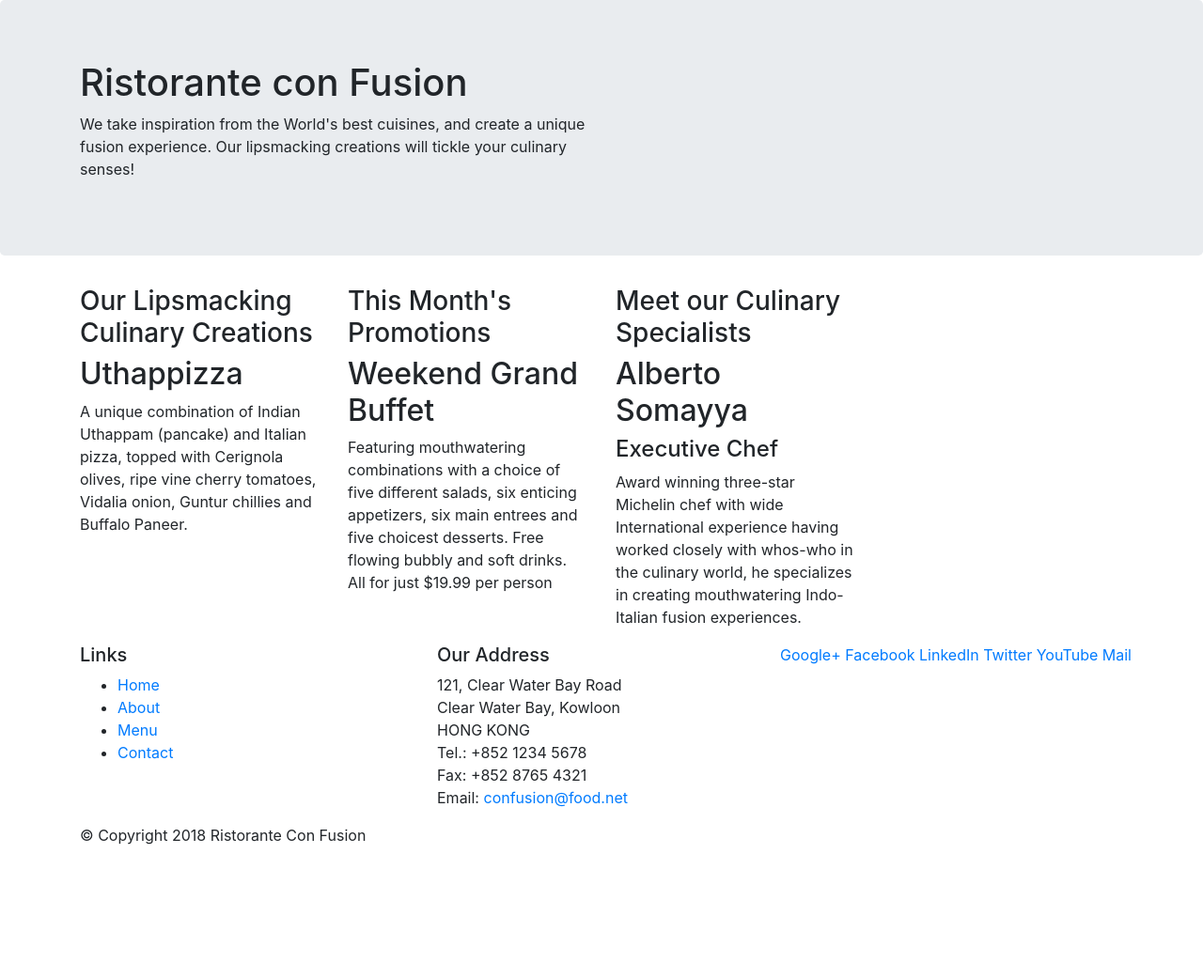
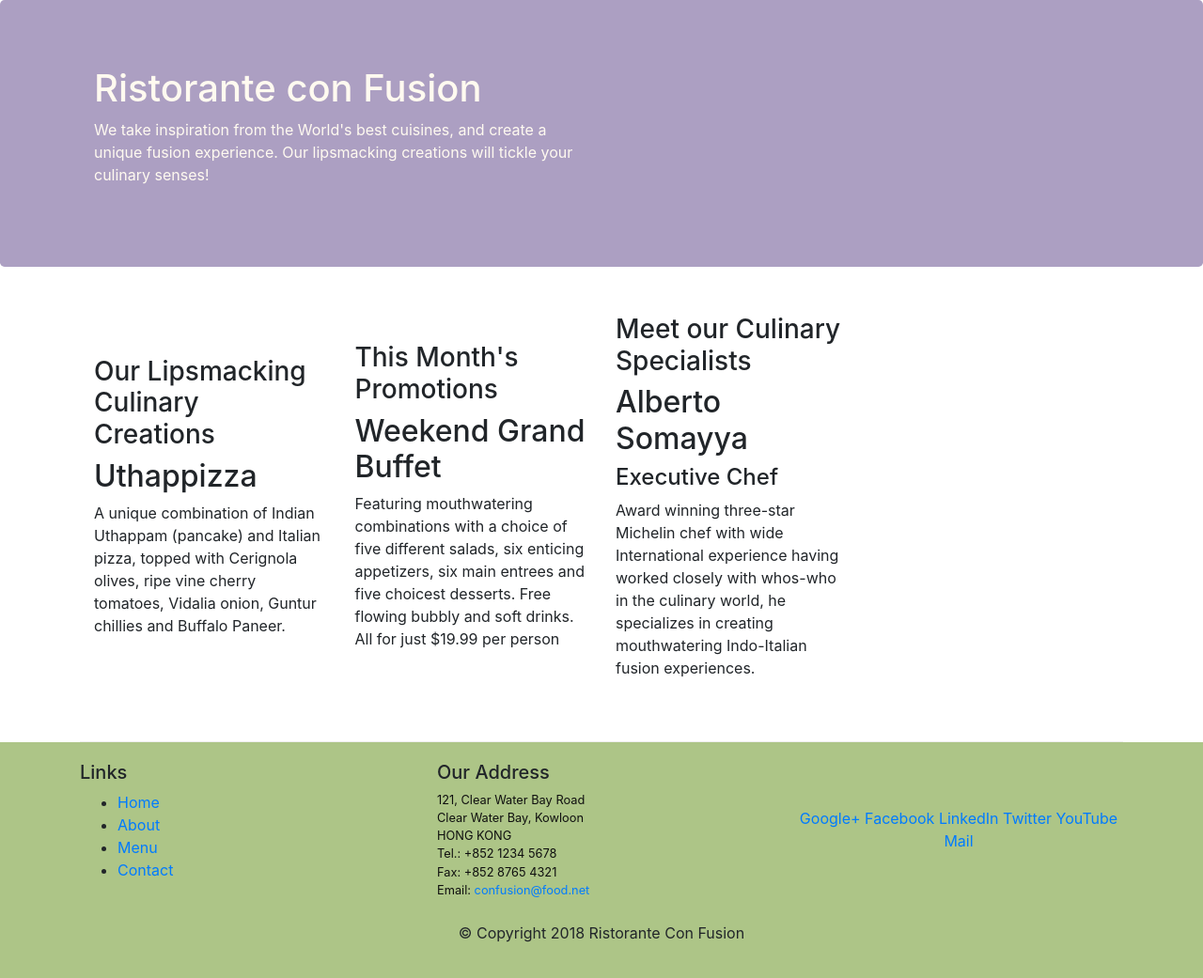
Before and after one commit to Huy160391/Reactjs, a website: page index.html in a window 1280 px wide. Shown: the whole page at 94% size. Before the commit the page ends 917 px from the top, so only its background shows below. Drawn offline with nearby package versions, Linux system fonts and the light colour scheme.

Commit message:
new file

```diff
--- a/css/styles.css
+++ b/css/styles.css
@@ -10,7 +10,19 @@
     min-height: 400px;
 }
 .footer {
-    background-color: #d1c4e9;
+    background-color: #adc587;
     margin: 0px auto;
     padding: 20px 0px 20px 0px;
 }
+.jumbotron {
+    padding: 70px 30px 70px 30px;
+    margin: 0px auto;
+    background: #ac9fc2;
+    color: floralwhite;
+}
+
+address {
+    font-size: 80%;
+    margin: 0px;
+    color: #0f0f0f;
+}
--- a/index.html
+++ b/index.html
@@ -23,7 +23,7 @@
 
     <header class="jumbotron">
         <div class="container">
-            <div class="row">
+            <div class="row row-header">
                 <div class="col-12 col-6 col-sm-6">
                     <h1>Ristorante con Fusion</h1>
                     <p>We take inspiration from the World's best cuisines, and create a unique fusion experience. Our
@@ -37,7 +37,7 @@
 
     </header>
     <div class="container">
-        <div class="row">
+        <div class="row row-content align-items-center">
             <div class="col-12 col-sm-4 order-sm-first col-md-3">
                 <div>
                     <h3>Our Lipsmacking Culinary Creations</h3>
@@ -79,7 +79,7 @@
             </div>
         </div>
     </div>
-    <footer>
+    <footer class="footer">
         <div class="container">
             <div class="row">
                 <div class=" col-sm-4 col-md-4">
@@ -102,8 +102,8 @@
                         Email: <a href="mailto:confusion@food.net">confusion@food.net</a>
                     </address>
                 </div>
-                <div>
-                    <div>
+                <div div class="col-sm-4 col-md-4 align-self-center">
+                    <div class="text-center">
                         <a href="http://google.com/+">Google+</a>
                         <a href="http://www.facebook.com/profile.php?id=">Facebook</a>
                         <a href="http://www.linkedin.com/in/">LinkedIn</a>
@@ -113,8 +113,9 @@
                     </div>
                 </div>
             </div>
-            <div>
-                <div>
+            <br>
+            <div class="row justify-content-center">
+                <div class="col-auto">
                     <p>© Copyright 2018 Ristorante Con Fusion</p>
                 </div>
             </div>
```
